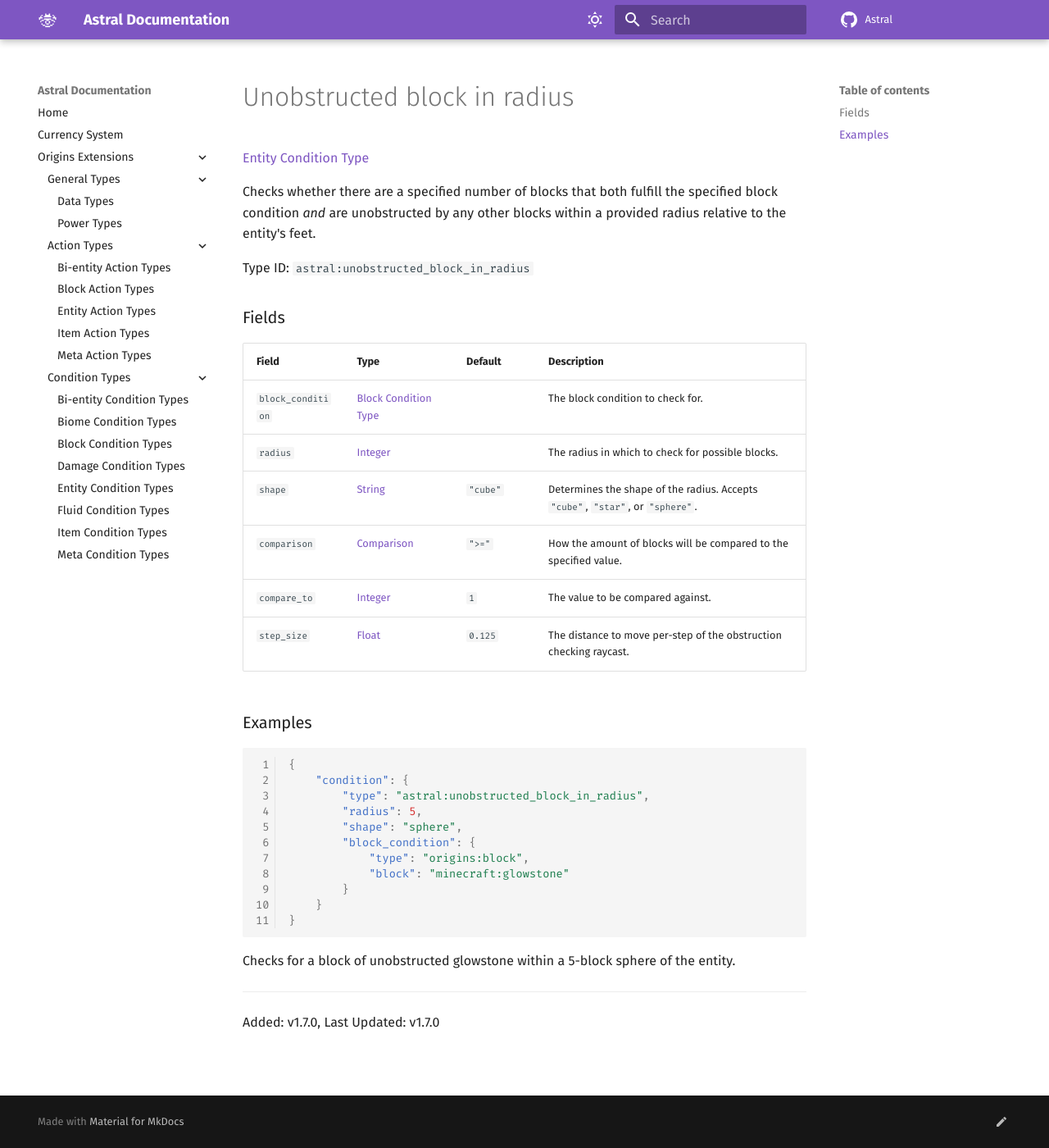
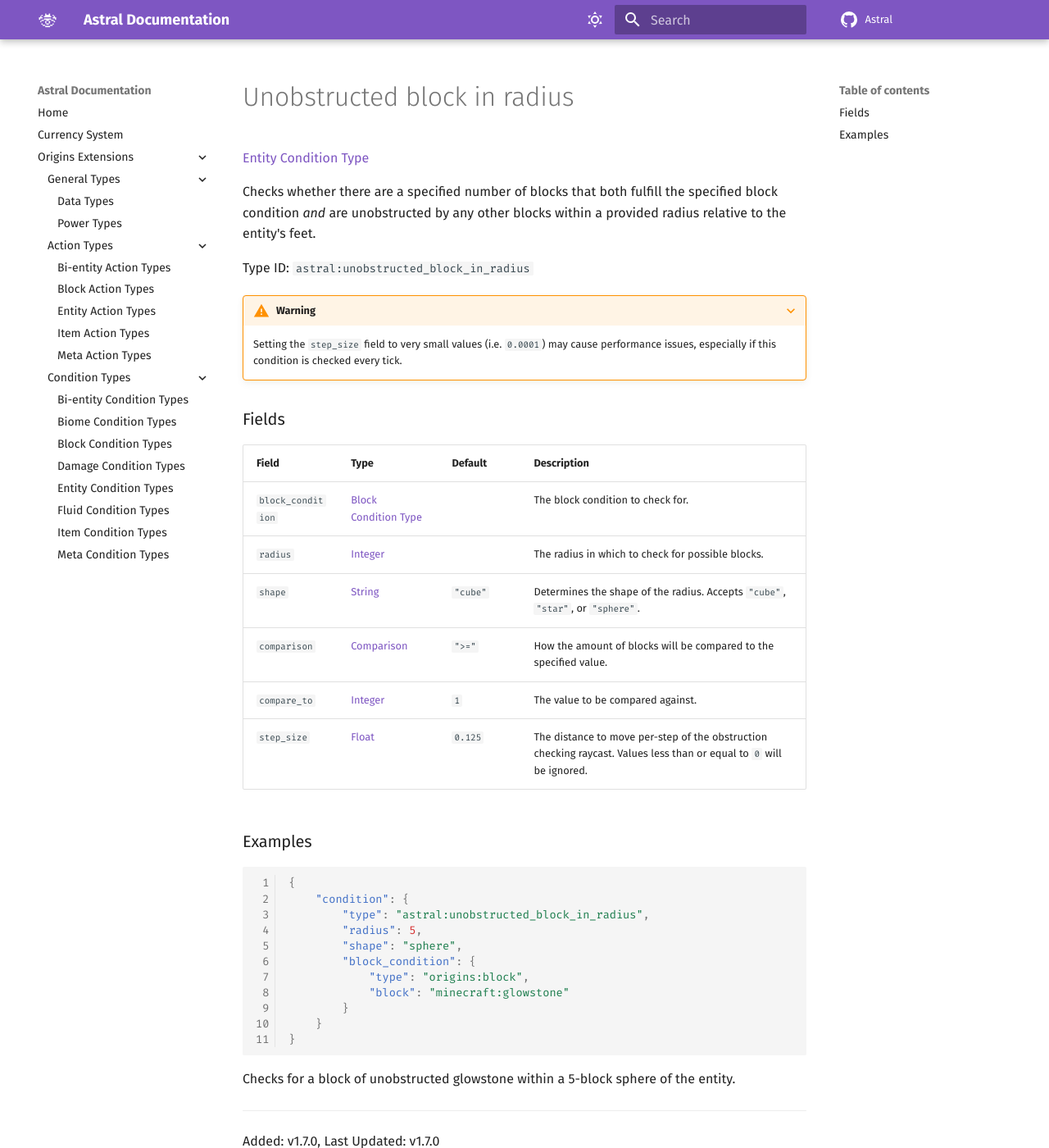
Before and after one commit to Jaxydog/AstralWiki, an MkDocs documentation site: the page built from docs/pages/origins/condition_types/entity/unobstructed_block_in_radius.md, in a window 1280 px wide and 1400 px high. Shown: the whole window at 82% size. Built offline with MkDocs 1.6.1 and Material for MkDocs 9.7.7, drawn with Linux system fonts in a browser that asks for light colours; comment, search, counter and statistics services are not loaded.

Commit message:
Add step size warning

```diff
--- a/docs/pages/origins/condition_types/entity/unobstructed_block_in_radius.md
+++ b/docs/pages/origins/condition_types/entity/unobstructed_block_in_radius.md
@@ -5,16 +5,19 @@ unobstructed by any other blocks within a provided radius relative to the entity
 
 Type ID: `astral:unobstructed_block_in_radius`
 
+???+ WARNING
+    Setting the `step_size` field to very small values (i.e. `0.0001`) may cause performance issues, especially if this condition is checked every tick.
+
 ### Fields
 
-| Field             | Type                                                                                          | Default  | Description                                                                    |
-| ----------------- | --------------------------------------------------------------------------------------------- | -------- | ------------------------------------------------------------------------------ |
-| `block_condition` | [Block Condition Type](https://origins.readthedocs.io/en/1.10.0/types/block_condition_types/) |          | The block condition to check for.                                              |
-| `radius`          | [Integer](https://origins.readthedocs.io/en/1.10.0/types/data_types/integer/)                 |          | The radius in which to check for possible blocks.                              |
-| `shape`           | [String](https://origins.readthedocs.io/en/1.10.0/types/data_types/string/)                   | `"cube"` | Determines the shape of the radius. Accepts `"cube"`, `"star"`, or `"sphere"`. |
-| `comparison`      | [Comparison](https://origins.readthedocs.io/en/1.10.0/types/data_types/comparison/)           | `">="`   | How the amount of blocks will be compared to the specified value.              |
-| `compare_to`      | [Integer](https://origins.readthedocs.io/en/1.10.0/types/data_types/integer/)                 | `1`      | The value to be compared against.                                              |
-| `step_size`       | [Float](https://origins.readthedocs.io/en/1.10.0/types/data_types/float/)                     | `0.125`  | The distance to move per-step of the obstruction checking raycast.             |
+| Field             | Type                                                                                          | Default  | Description                                                                                                          |
+| ----------------- | --------------------------------------------------------------------------------------------- | -------- | -------------------------------------------------------------------------------------------------------------------- |
+| `block_condition` | [Block Condition Type](https://origins.readthedocs.io/en/1.10.0/types/block_condition_types/) |          | The block condition to check for.                                                                                    |
+| `radius`          | [Integer](https://origins.readthedocs.io/en/1.10.0/types/data_types/integer/)                 |          | The radius in which to check for possible blocks.                                                                    |
+| `shape`           | [String](https://origins.readthedocs.io/en/1.10.0/types/data_types/string/)                   | `"cube"` | Determines the shape of the radius. Accepts `"cube"`, `"star"`, or `"sphere"`.                                       |
+| `comparison`      | [Comparison](https://origins.readthedocs.io/en/1.10.0/types/data_types/comparison/)           | `">="`   | How the amount of blocks will be compared to the specified value.                                                    |
+| `compare_to`      | [Integer](https://origins.readthedocs.io/en/1.10.0/types/data_types/integer/)                 | `1`      | The value to be compared against.                                                                                    |
+| `step_size`       | [Float](https://origins.readthedocs.io/en/1.10.0/types/data_types/float/)                     | `0.125`  | The distance to move per-step of the obstruction checking raycast. Values less than or equal to `0` will be ignored. |
 
 ### Examples
 
```
